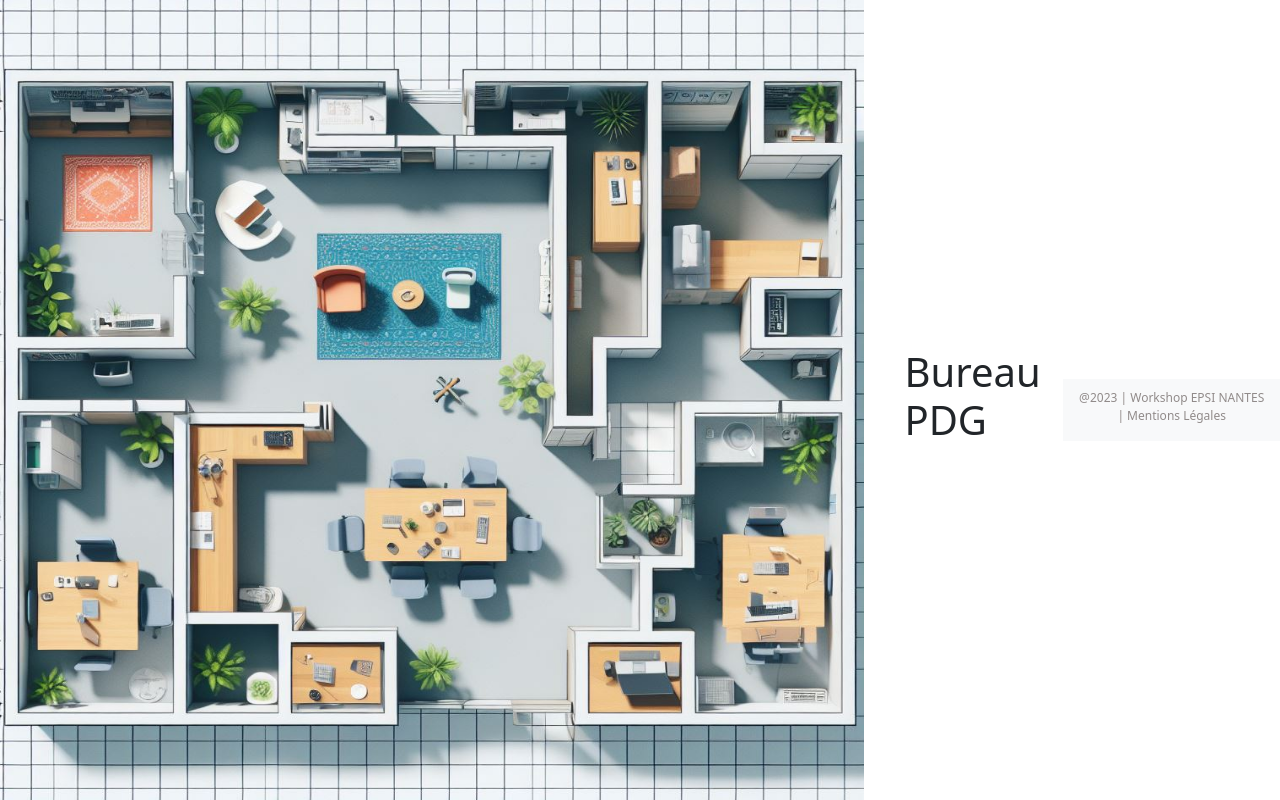
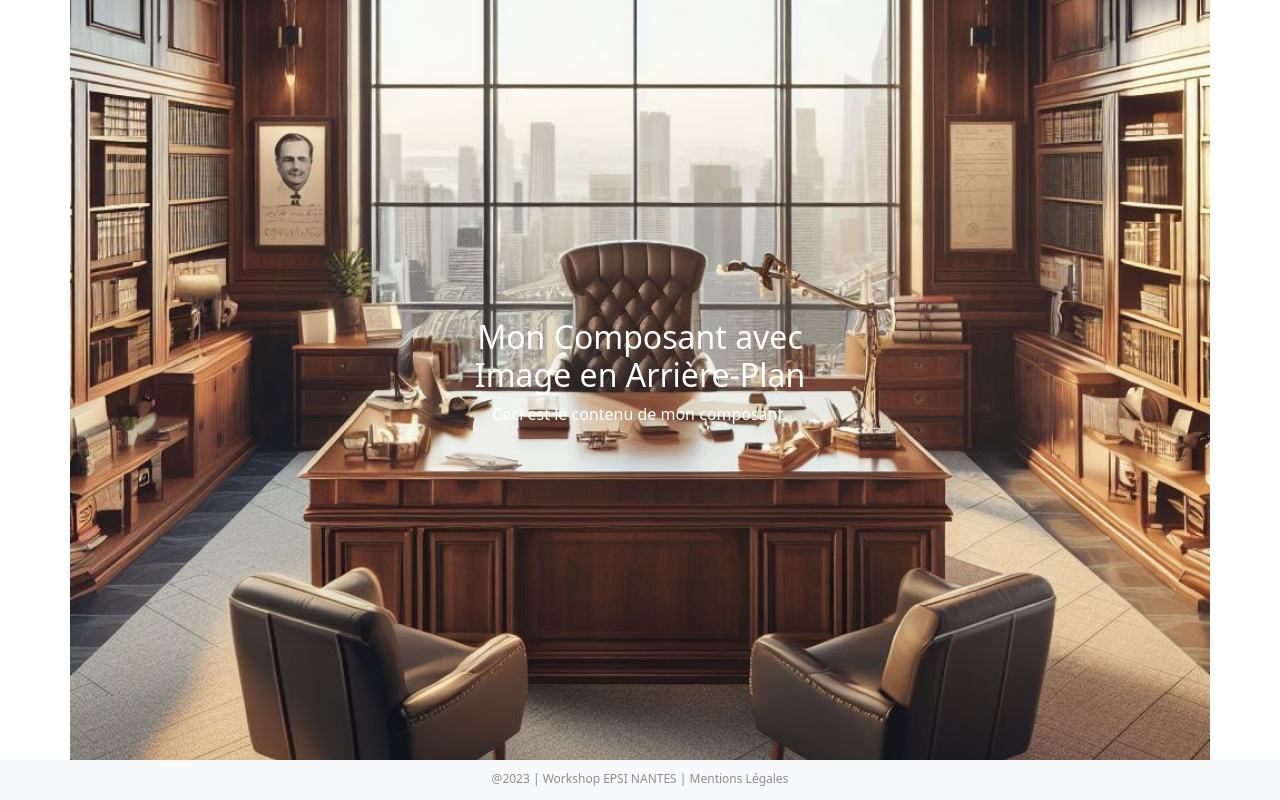
Before and after one commit to KristenBelkadiEpsi/escape-game, a Vue app: page /bureauPDG in a window 1280 px wide. Built offline with nearby package versions, Linux system fonts and the light colour scheme.

Commit message:
ajout du fond sur la page bureau PDG

```diff
--- a/src/App.vue
+++ b/src/App.vue
@@ -1,10 +1,8 @@
 <template>
-    <img alt="menu de l'escape game" class="test" src="./assets/menu.jpg" />
-  <v-icon size="large" color="green-darken-2" icon="mdi-information" />
-  <main>
+  <main class="main-height">
     <router-view/>
   </main>
-  <footer>
+  <footer class="footer-height">
     <AppFooter></AppFooter>
   </footer>
 </template>
@@ -22,9 +20,6 @@ export default {
 
 <style>
 #app {
-  display: flex;
-  justify-content: center;
-  align-items: center;
   height: 100vh;
   overflow: hidden;
 }
@@ -33,15 +28,13 @@ export default {
   text-align: center;
 }
 
-.image-container {
-  max-width: 100%;
-  max-height: 100%;
-  transform: scale(0.9);
-  overflow: hidden;
+.main-height {
+  height: 95%;
+  margin: 0;
+  padding: 0;
 }
 
-img {
-  width: 100%;
-  height: 100%;
+.footer-height {
+  height: 5%;
 }
 </style>
--- a/src/components/AppFooter.vue
+++ b/src/components/AppFooter.vue
@@ -1,5 +1,5 @@
 <template>
-    <div class="container-fluid bg-light mt-5">
+    <div class="container-fluid bg-light">
         <div class="row">
             <div class="col">
                 <p class="footer_text">@2023 | Workshop EPSI NANTES | Mentions Légales </p>
--- a/src/router/index.js
+++ b/src/router/index.js
@@ -21,7 +21,7 @@ const  routes = [
     {
       path: '/bureauPDG',
       name: 'Bureau du PDG',
-      component: () => import('../views/OfficePDGView.vue')
+      component: () => import('../views/OfficeCEOView.vue')
     },
     {
       path: '/salleReunion',
--- /dev/null
+++ b/src/views/OfficeCEOView.vue
@@ -0,0 +1,42 @@
+<template>
+  <div class="image-background container" :style="backgroundImageStyle">
+    <h2>Mon Composant avec Image en Arrière-Plan</h2>
+    <p>Ceci est le contenu de mon composant.</p>
+  </div>
+</template>
+<script>
+export default {
+data() {
+  return {
+    imageUrl: require('@/assets/CEO.jpg'),
+  };
+},
+computed: {
+  backgroundImageStyle() {
+    return {
+      backgroundImage: `url(${this.imageUrl})`,
+      backgroundSize: 'cover',
+      backgroundPosition: 'center center',
+    };
+  },
+},
+};
+</script>
+
+<style scoped>
+.image-background {
+  width: 100%;
+  height: 100%;
+  text-align: center;
+  color: white;
+  display: flex;
+  flex-direction: column;
+  justify-content: center;
+  align-items: center;
+}
+
+.image-background h2, .image-background p {
+  width: 400px;
+}
+
+</style>
--- a/src/views/OfficePDGView.vue
+++ /dev/null
@@ -1,6 +0,0 @@
-<template>
-    <div class="container-fluid">
-        <h1>Bureau PDG</h1>
-    </div>
-</template>
-<script></script>
```
